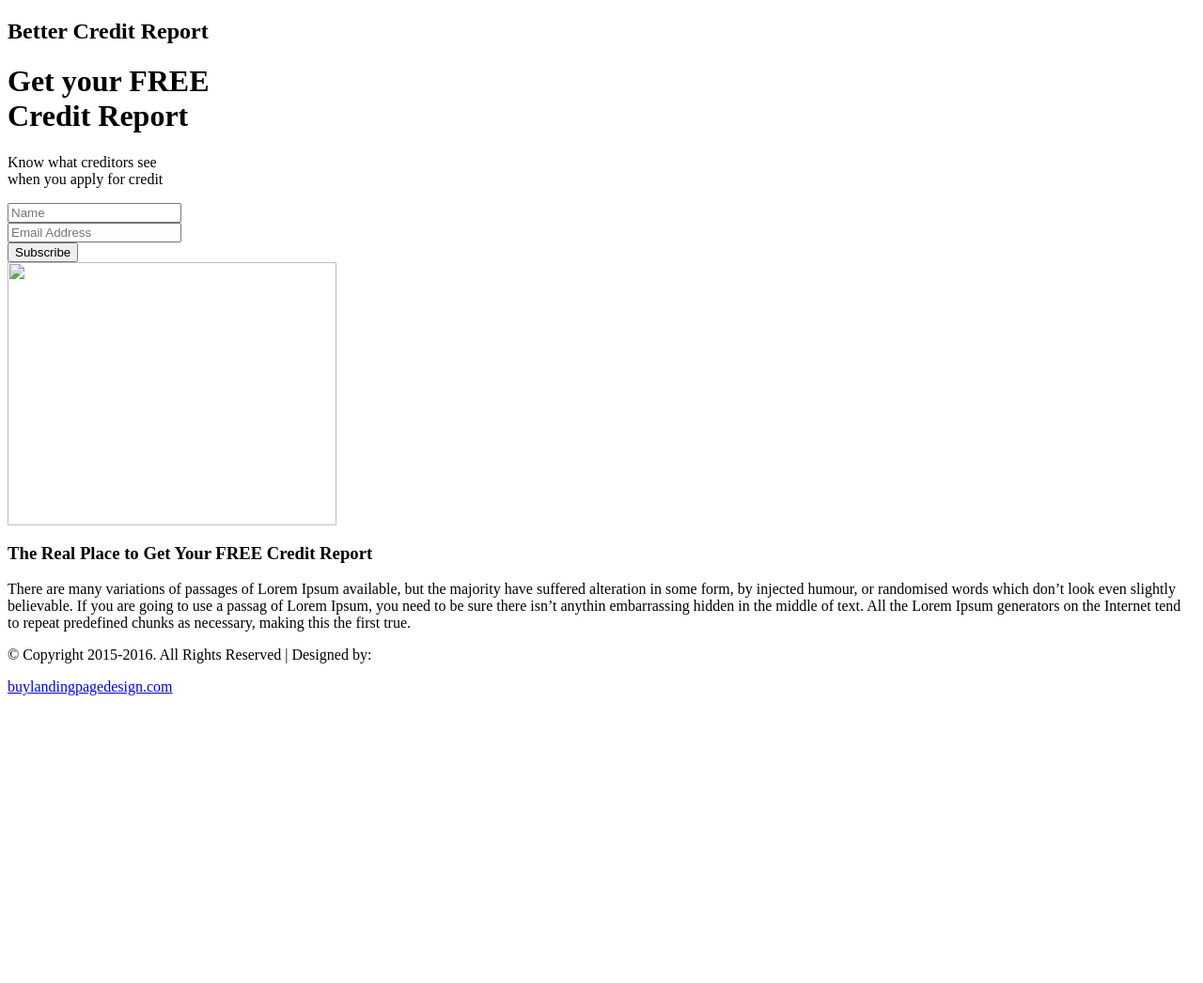
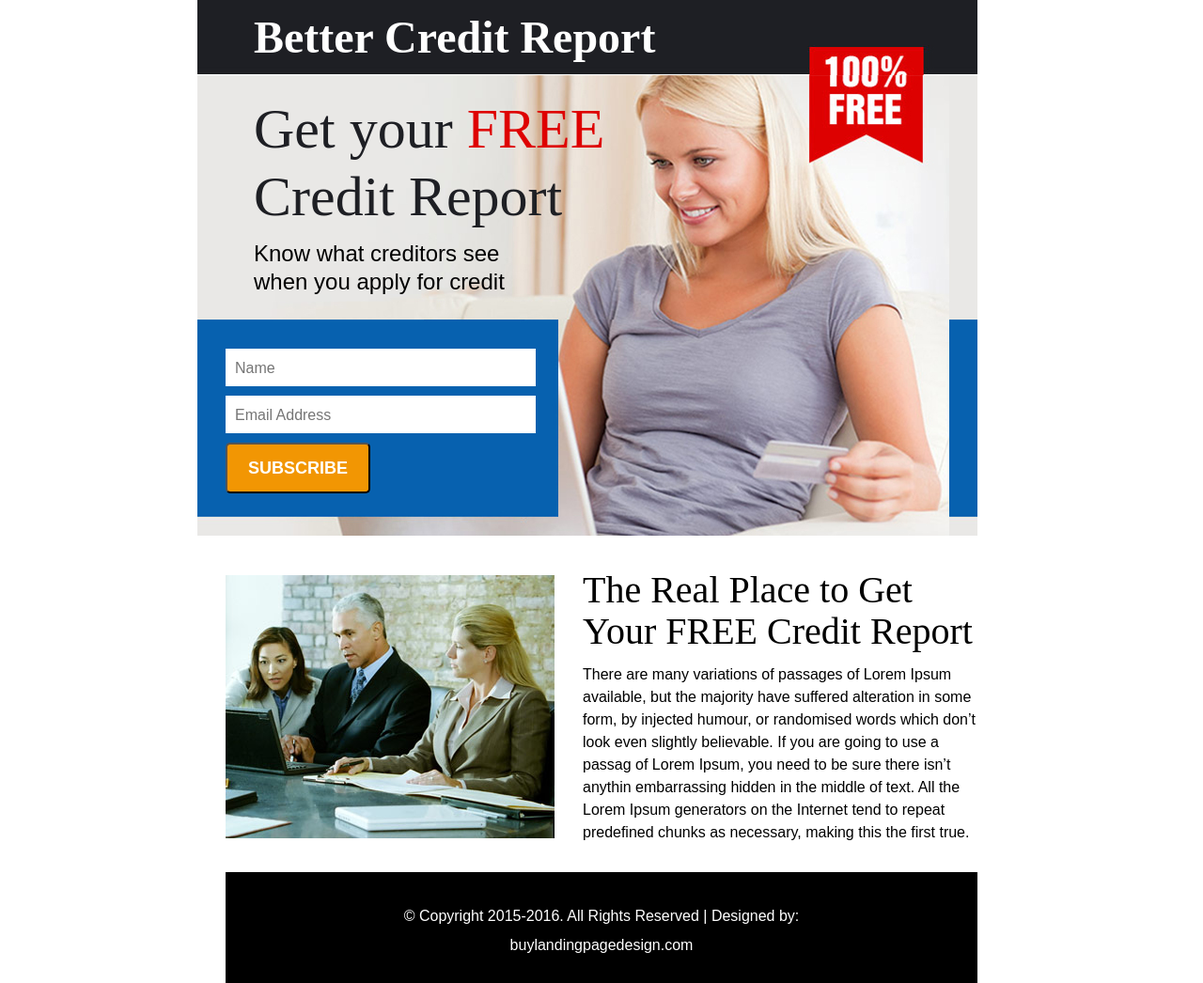
Before and after one commit to tonyseel/blog.hatkit.com, a Jekyll site: the page built from _posts/squeezeone/2012-02-02-squeezeone.md, in a window 1280 px wide. Shown: the whole page at 94% size. Built offline with Jekyll 4.4.1, drawn with Linux system fonts in a browser that asks for light colours; some web fonts are replaced; before the commit the page ends 900 px from its top, so only the background shows below that.

Commit message:
squeezeone

```diff
--- a/_layouts/squeezeone.html
+++ b/_layouts/squeezeone.html
@@ -3,7 +3,7 @@
 <head>
 <meta http-equiv="Content-Type" content="text/html; charset=utf-8" />
 <title>{{page.site-title}}</title>
-<link href="{{site.baseurl}}/css/poptwo/stylesheet.css" rel="stylesheet" type="text/css" media="all" />
+<link href="{{site.baseurl}}/css/squeezeone/stylesheet.css" rel="stylesheet" type="text/css" media="all" />
 </head>
 
 <body>
@@ -12,7 +12,7 @@
     <div class="body-top">
       <h2 class="styleFontface">{{page.site-title}}</h2>
     </div>
-    <div class="banner" style="background:url({{site.baseurl}}/image/poptwo/{{page.banner}}")no-repeat;>
+    <div class="banner" style="background:url({{site.baseurl}}/image/squeezeone/{{page.banner}}")no-repeat;>
     <div class="welcome-box">
       <h1 class="styleFontface">{{page.banner-heading}}</h1>
         <p>{{page.banner-sub-content}}</p>
@@ -27,7 +27,7 @@
     </form>
 	  </div>
      <div class="content-box">
-       <img src="{{site.baseurl}}/image/poptwo/report-bg.jpg" alt="" width="350" height="280" class="report-bg" />
+       <img src="{{site.baseurl}}/image/squeezeone/report-bg.jpg" alt="" width="350" height="280" class="report-bg" />
        <h3 class="styleFontface">{{page.heading}}</h3>
          <p>{{page.content}}</p>
      </div>
```
